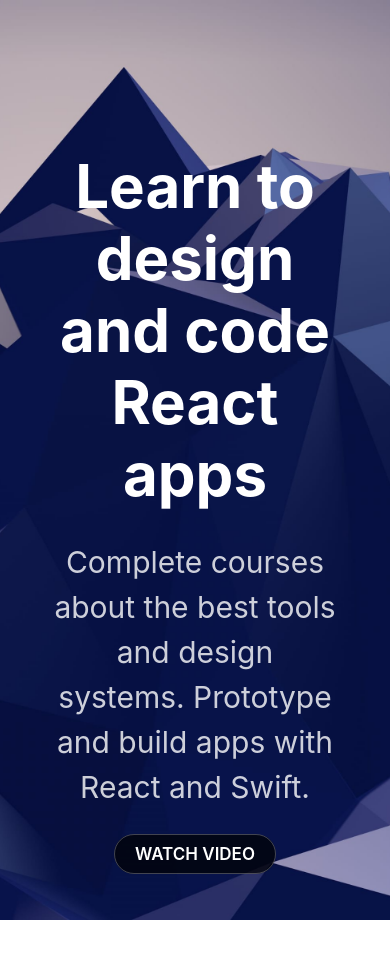
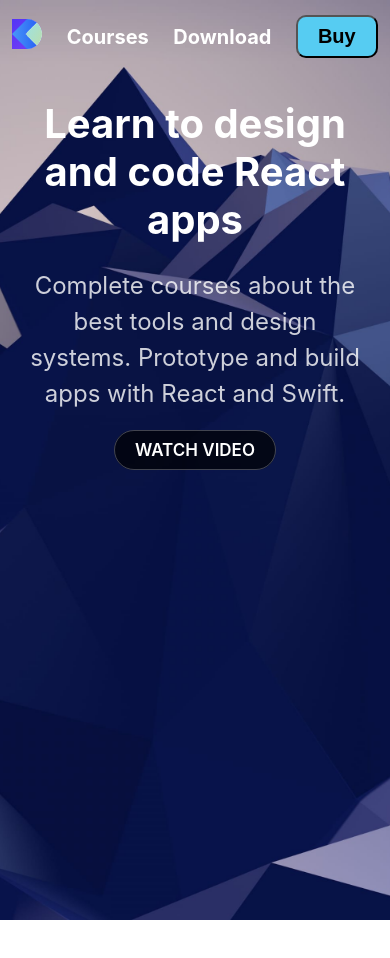
Before and after one commit to kikkas/react-app, a Gatsby site: page / in a window 390 px wide. After the commit the page ends 920 px from the top, so only its background shows below. Built offline with nearby package versions, Linux system fonts and the light colour scheme; Gatsby itself is replaced by a stand-in of ours.

Commit message:
Adaptive layouts

```diff
--- /dev/null
+++ b/src/components/Header.css
@@ -0,0 +1,49 @@
+.Header {
+    position: fixed;
+    width: 100%;
+    padding: 50px 0;
+    z-index: 100;
+
+}
+
+.HeaderGroup {
+    max-width: 800px;
+    margin: 0 auto;
+    display: grid;
+    grid-template-columns: repeat(5, auto);
+    align-items: center;
+    justify-items: center;
+
+}
+
+.Header a {
+    color: white;
+    font-weight: 700;
+
+}
+
+.Header button {
+    padding: 8px 20px;
+    font-size: 20px;
+    background: #56CCF2;
+    font-weight: 700;
+    border-radius: 10px;
+    outline: none;
+    cursor: pointer;
+
+}
+
+@media (max-width: 640px) {
+    .Header {
+        padding: 15px 0;
+
+    }
+
+    .HeaderGroup {
+        grid-template-columns: repeat(4, auto);
+
+    }
+    .Header a:nth-child(4) {
+        display: none;
+    }
+}
--- a/src/components/header.js
+++ b/src/components/header.js
@@ -1,42 +1,22 @@
 import { Link } from "gatsby"
 import PropTypes from "prop-types"
 import React from "react"
+import logo from '../images/logo-designcode.svg'
+import './Header.css'
 
 const Header = ({ siteTitle }) => (
-  <header
-    style={{
-      background: `rebeccapurple`,
-      marginBottom: `1.45rem`,
-    }}
-  >
-    <div
-      style={{
-        margin: `0 auto`,
-        maxWidth: 960,
-        padding: `1.45rem 1.0875rem`,
-      }}
-    >
-      <h1 style={{ margin: 0 }}>
-        <Link
-          to="/"
-          style={{
-            color: `white`,
-            textDecoration: `none`,
-          }}
-        >
-          {siteTitle}
-        </Link>
-      </h1>
+  <div>
+    <div className="Header">
+      <div className="HeaderGroup">
+      <Link to="/"><img src={logo} width="30"/></Link>
+      <Link to="/courses" >Courses</Link>
+      <Link to="/downloads" >Download</Link>
+      <Link to="/workshops" >Workshops</Link>
+      <Link to="/buy" ><button>Buy</button></Link>
+      </div>
     </div>
-  </header>
+  </div>
+
 )
 
-Header.propTypes = {
-  siteTitle: PropTypes.string,
-}
-
-Header.defaultProps = {
-  siteTitle: ``,
-}
-
 export default Header
--- a/src/components/layout.css
+++ b/src/components/layout.css
@@ -54,3 +54,18 @@
   border: 1px solid rgba( 255, 255, 255, 0.25);
   border-radius: 20px;
 }
+
+@media (max-width:640px) {
+  .HeroGroup {
+    padding: 100px 20px;
+
+  }
+
+  .Hero h1 {
+    font-size: 40px;
+  }
+
+  .Hero p {
+    font-size: 24px;
+  }
+}
--- a/src/components/layout.js
+++ b/src/components/layout.js
@@ -19,6 +19,7 @@
     render={data => (
       <>
         <div>
+          <Header/>
           <main>{children}</main>
         </div>
       </>
```
